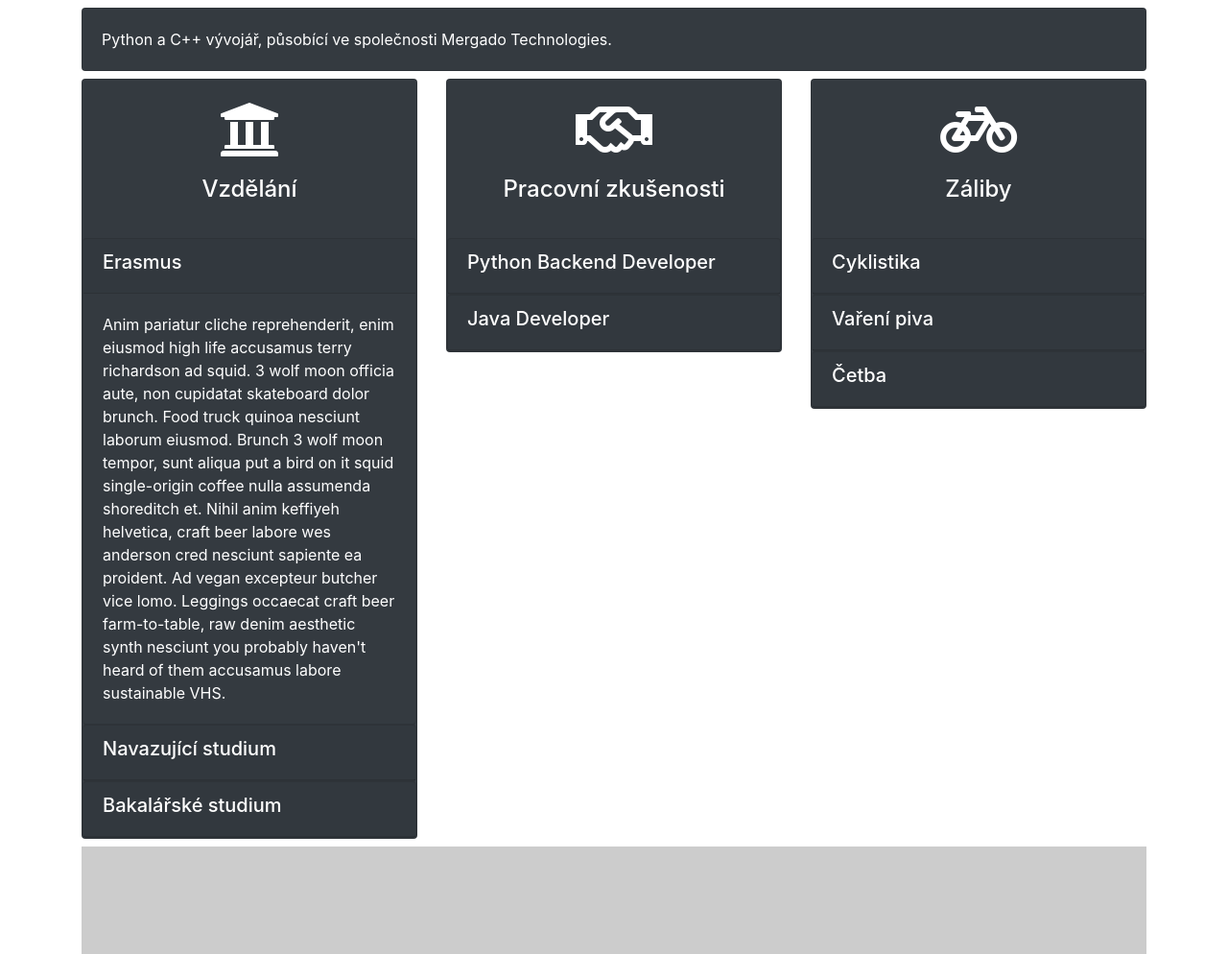
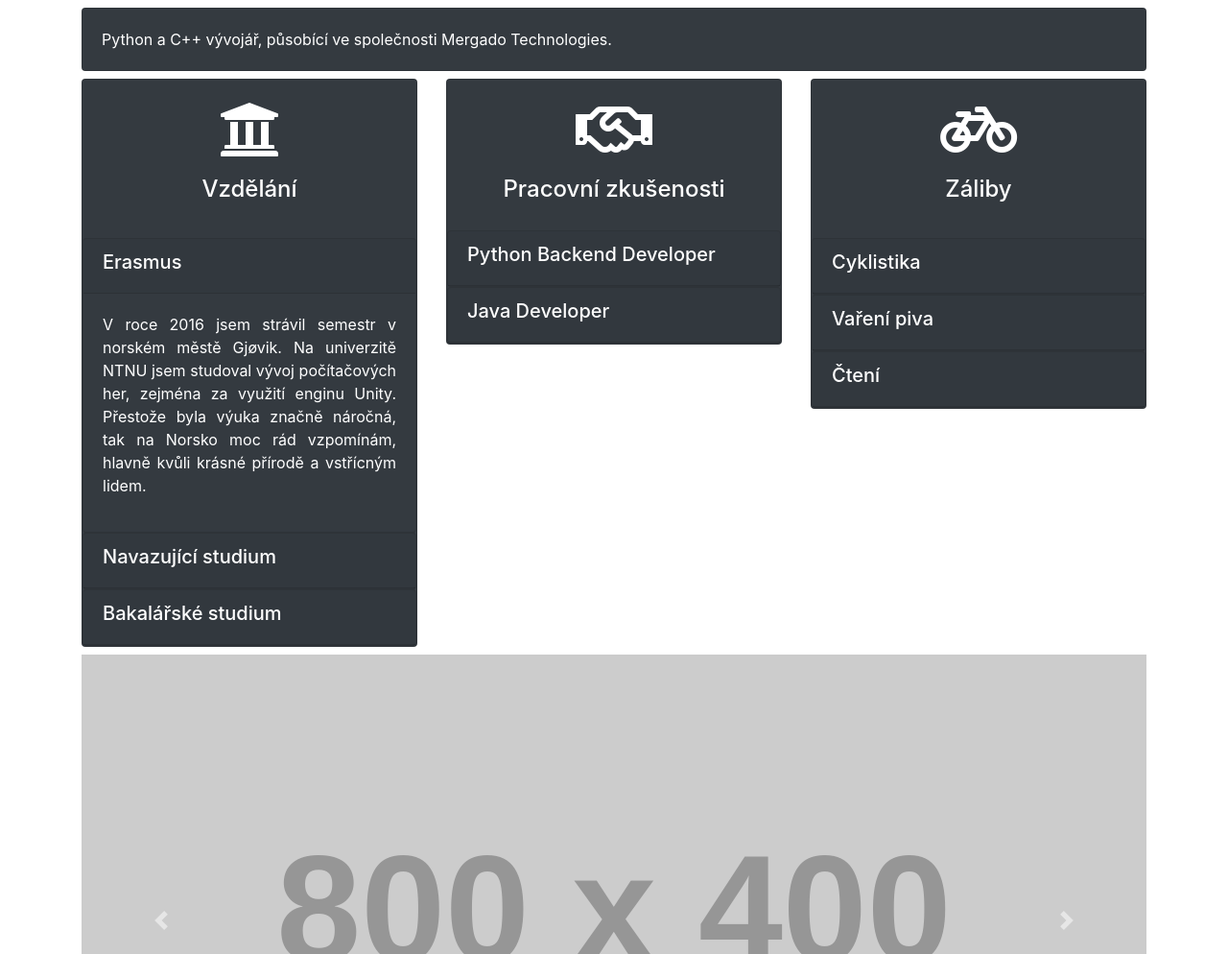
Before and after one commit to ondrejbenes/homepage, a Flask app: page / in a window 1280 px wide, after a click on "Erasmus". Shown: the part 58-1052 px from the top of the page at 96% size. Run offline with Flask 2, Linux system fonts and the light colour scheme; grey boxes labelled with a size stand in for pictures from a placeholder-image service; data that the repository does not hold is empty; some libraries are stand-ins or nearby versions.

Commit message:
"O mně" copywriting.

```diff
--- a/homepage/static/css/style.css
+++ b/homepage/static/css/style.css
@@ -7,3 +7,7 @@ body { padding-top: 58px; }
 	-khtml-user-select: none;
 	-ms-user-select: none;
 }
+
+.fa-small {
+    font-size: 10px;
+}
--- a/homepage/templates/index.html
+++ b/homepage/templates/index.html
@@ -1,5 +1,3 @@
-
-
 <!doctype html>
 <html lang="cs">
    <head>
@@ -65,7 +63,7 @@
                      </div>
                      <div id="collapseOneEducation" class="collapse" aria-labelledby="headingOneEducation" data-parent="#accordion-education">
                         <div class="card-body">
-                           Anim pariatur cliche reprehenderit, enim eiusmod high life accusamus terry richardson ad squid. 3 wolf moon officia aute, non cupidatat skateboard dolor brunch. Food truck quinoa nesciunt laborum eiusmod. Brunch 3 wolf moon tempor, sunt aliqua put a bird on it squid single-origin coffee nulla assumenda shoreditch et. Nihil anim keffiyeh helvetica, craft beer labore wes anderson cred nesciunt sapiente ea proident. Ad vegan excepteur butcher vice lomo. Leggings occaecat craft beer farm-to-table, raw denim aesthetic synth nesciunt you probably haven't heard of them accusamus labore sustainable VHS.
+                           <p class="text-justify">V roce 2016 jsem strávil semestr v norském městě Gjøvik. Na univerzitě NTNU jsem studoval vývoj počítačových her, zejména za využití enginu Unity. Přestože byla výuka značně náročná, tak na Norsko moc rád vzpomínám, hlavně kvůli krásné přírodě a&nbsp;vstřícným lidem.</p>
                         </div>
                      </div>
                   </div>
@@ -75,7 +73,7 @@
                      </div>
                      <div id="collapseTwoEducation" class="collapse" aria-labelledby="headingTwoEducation" data-parent="#accordion-education">
                         <div class="card-body">
-                           Anim pariatur cliche reprehenderit, enim eiusmod high life accusamus terry richardson ad squid. 3 wolf moon officia aute, non cupidatat skateboard dolor brunch. Food truck quinoa nesciunt laborum eiusmod. Brunch 3 wolf moon tempor, sunt aliqua put a bird on it squid single-origin coffee nulla assumenda shoreditch et. Nihil anim keffiyeh helvetica, craft beer labore wes anderson cred nesciunt sapiente ea proident. Ad vegan excepteur butcher vice lomo. Leggings occaecat craft beer farm-to-table, raw denim aesthetic synth nesciunt you probably haven't heard of them accusamus labore sustainable VHS.
+                           <p class="text-justify">Navazující studium na FEI UPCE pro mě bylo trochu zklamáním, hlavně kvůli množství předmětů, které byly pro praxi téměř zbytečné nebo byly kopiemi předmětů z bakalářského studia. Na druhou stranu jsem měl možnost vycestovat do zahraničí (Indie a Norsko), což beru jako velké plus. Toto studium ve mně také vzbudilo zájem o umělou inteligenci. Diplomovou práci jsem psal na téma Smart detekce výrobních vad.</p>
                         </div>
                      </div>
                   </div>
@@ -85,7 +83,7 @@
                      </div>
                      <div id="collapseThreeEducation" class="collapse" aria-labelledby="headingThreeEducation" data-parent="#accordion-education">
                         <div class="card-body">
-                           Anim pariatur cliche reprehenderit, enim eiusmod high life accusamus terry richardson ad squid. 3 wolf moon officia aute, non cupidatat skateboard dolor brunch. Food truck quinoa nesciunt laborum eiusmod. Brunch 3 wolf moon tempor, sunt aliqua put a bird on it squid single-origin coffee nulla assumenda shoreditch et. Nihil anim keffiyeh helvetica, craft beer labore wes anderson cred nesciunt sapiente ea proident. Ad vegan excepteur butcher vice lomo. Leggings occaecat craft beer farm-to-table, raw denim aesthetic synth nesciunt you probably haven't heard of them accusamus labore sustainable VHS.
+                           <p class="text-justify">Bakalářské studium na FEI UPCE mě uvedlo do světa IT. Naučil jsem se techniky programování v řadě jazyků, mj. v Javě a&nbsp;C++. Věnovali jsme se také databázovým systémům a projektování softwaru. A jako snad na všech technických oborech jsme si prošli matematikou, ať už v podobě diferenciálního počtu, statistiky nebo teorie grafů. Moje bakalářská práce byla zaměřena na vývoj JavaFX aplikací.</p>
                         </div>
                      </div>
                   </div>
@@ -98,7 +96,6 @@
                      <i class="far fa-handshake fa-4x"></i>
                      <p class="card-text">
                      <h4>Pracovní zkušenosti</h4>
-                     </p>
                   </div>
                </div>
                <div id="accordion-Work">
@@ -108,7 +105,8 @@
                      </div>
                      <div id="collapseOneWork" class="collapse" aria-labelledby="headingOneWork" data-parent="#accordion-Work">
                         <div class="card-body">
-                           Anim pariatur cliche reprehenderit, enim eiusmod high life accusamus terry richardson ad squid. 3 wolf moon officia aute, non cupidatat skateboard dolor brunch. Food truck quinoa nesciunt laborum eiusmod. Brunch 3 wolf moon tempor, sunt aliqua put a bird on it squid single-origin coffee nulla assumenda shoreditch et. Nihil anim keffiyeh helvetica, craft beer labore wes anderson cred nesciunt sapiente ea proident. Ad vegan excepteur butcher vice lomo. Leggings occaecat craft beer farm-to-table, raw denim aesthetic synth nesciunt you probably haven't heard of them accusamus labore sustainable VHS.
+                           <p class="text-justify">Mergado<a href="https://mergado.com"><i class="fas fa-external-link-alt fa-small pl-1"></i></a> je aplikace, díky které e-shopy lépe prodávají produkty na srovnávačích, jako jsou Heureka nebo Zboží. Vylepšujeme inzerci e-shopů na Googlu, Facebooku a spoustě dalších webů. Vše se točí okolo XML, která se v Mergadu upraví podle uživatelem definovaných pravidel. Mergado toho umí ale mnohem víc, například provádí analýzu prodeje.</p>
+                           <p class="text-justify">Jako Python vývojář se starám zejména o rozvoj API (postavené na Flasku) a integraci Elasticsearch.
                         </div>
                      </div>
                   </div>
@@ -118,7 +116,7 @@
                      </div>
                      <div id="collapseTwoWork" class="collapse" aria-labelledby="headingTwoWork" data-parent="#accordion-Work">
                         <div class="card-body">
-                           Anim pariatur cliche reprehenderit, enim eiusmod high life accusamus terry richardson ad squid. 3 wolf moon officia aute, non cupidatat skateboard dolor brunch. Food truck quinoa nesciunt laborum eiusmod. Brunch 3 wolf moon tempor, sunt aliqua put a bird on it squid single-origin coffee nulla assumenda shoreditch et. Nihil anim keffiyeh helvetica, craft beer labore wes anderson cred nesciunt sapiente ea proident. Ad vegan excepteur butcher vice lomo. Leggings occaecat craft beer farm-to-table, raw denim aesthetic synth nesciunt you probably haven't heard of them accusamus labore sustainable VHS.
+                           <p class="text-justify">V Unicornu<a href="https://unicorn.com/"><i class="fas fa-external-link-alt fa-small pl-1"></i></a> jsem byl součástí týmu, který servisoval informační systémy pro Škoda Auto. Často se jednalo o „detektivní práci“, když bylo z logů apod. potřeba detekovat, kde vznikla nahlášená chyba, a potom ji opravit. Hodně času jsem trávil tvorbou PL/SQL skriptů. Dělali jsme také drobný vývoj. </p>
                         </div>
                      </div>
                   </div>
@@ -141,7 +139,7 @@
                      </div>
                      <div id="collapseOneHobbies" class="collapse" aria-labelledby="headingOneHobbies" data-parent="#accordion-Hobbies">
                         <div class="card-body">
-                           Anim pariatur cliche reprehenderit, enim eiusmod high life accusamus terry richardson ad squid. 3 wolf moon officia aute, non cupidatat skateboard dolor brunch. Food truck quinoa nesciunt laborum eiusmod. Brunch 3 wolf moon tempor, sunt aliqua put a bird on it squid single-origin coffee nulla assumenda shoreditch et. Nihil anim keffiyeh helvetica, craft beer labore wes anderson cred nesciunt sapiente ea proident. Ad vegan excepteur butcher vice lomo. Leggings occaecat craft beer farm-to-table, raw denim aesthetic synth nesciunt you probably haven't heard of them accusamus labore sustainable VHS.
+                           <p class="text-justify">Cyklistika patří mezi moje největší vášně. Miluji ten pocit volnosti, který se po sednutí na kolo dostavuje skoro okamžitě. Nejvíce mám proježděné Svitavsko, rád ale zavítám i do vzdálenějších končin. Nejsem ale velký fanda silnic a cyklostezek, spíš mě potkáte na polní nebo lesní cestě.</p>
                         </div>
                      </div>
                   </div>
@@ -151,17 +149,17 @@
                      </div>
                      <div id="collapseTwoHobbies" class="collapse" aria-labelledby="headingTwoHobbies" data-parent="#accordion-Hobbies">
                         <div class="card-body">
-                           Anim pariatur cliche reprehenderit, enim eiusmod high life accusamus terry richardson ad squid. 3 wolf moon officia aute, non cupidatat skateboard dolor brunch. Food truck quinoa nesciunt laborum eiusmod. Brunch 3 wolf moon tempor, sunt aliqua put a bird on it squid single-origin coffee nulla assumenda shoreditch et. Nihil anim keffiyeh helvetica, craft beer labore wes anderson cred nesciunt sapiente ea proident. Ad vegan excepteur butcher vice lomo. Leggings occaecat craft beer farm-to-table, raw denim aesthetic synth nesciunt you probably haven't heard of them accusamus labore sustainable VHS.
+                           <p class="text-justify">K vaření piva jsem se dostal přes kamaráda ze střední. Uvařili jsme už několik várek svrchně kvašených piv. Je to super koníček, do kterého je sice potřeba vložit trochu vyšší investici, potom ale můžete vařit chutnější a levnější piva, ve srovnání s tím, co se čepuje ve většině českých hospod. </p>
                         </div>
                      </div>
                   </div>
                   <div class="card m-0 bg-dark">
                      <div class="card-header clickable" id="headingThreeHobbies" data-toggle="collapse" data-target="#collapseThreeHobbies" aria-expanded="false" aria-controls="collapseThreeHobbies">
-                        <h5>Četba</h5>
+                        <h5>Čtení</h5>
                      </div>
                      <div id="collapseThreeHobbies" class="collapse" aria-labelledby="headingThreeHobbies" data-parent="#accordion-Hobbies">
                         <div class="card-body">
-                           Anim pariatur cliche reprehenderit, enim eiusmod high life accusamus terry richardson ad squid. 3 wolf moon officia aute, non cupidatat skateboard dolor brunch. Food truck quinoa nesciunt laborum eiusmod. Brunch 3 wolf moon tempor, sunt aliqua put a bird on it squid single-origin coffee nulla assumenda shoreditch et. Nihil anim keffiyeh helvetica, craft beer labore wes anderson cred nesciunt sapiente ea proident. Ad vegan excepteur butcher vice lomo. Leggings occaecat craft beer farm-to-table, raw denim aesthetic synth nesciunt you probably haven't heard of them accusamus labore sustainable VHS.
+                           <p class="text-justify">Snažím se číst, co nejvíce to jde, bohužel času už není tolik, co bývalo. Mám rád fantasy klasiky od A. Sapkowského, G. R. R. Martina a S. Eriksona. Oblíbené mám také historické knihy s vojenskou tématikou (von Manstein). A co bych to byl za geeka, kdybych nečetl sci-fi (Asimov).</p>
                         </div>
                      </div>
                   </div>
```
